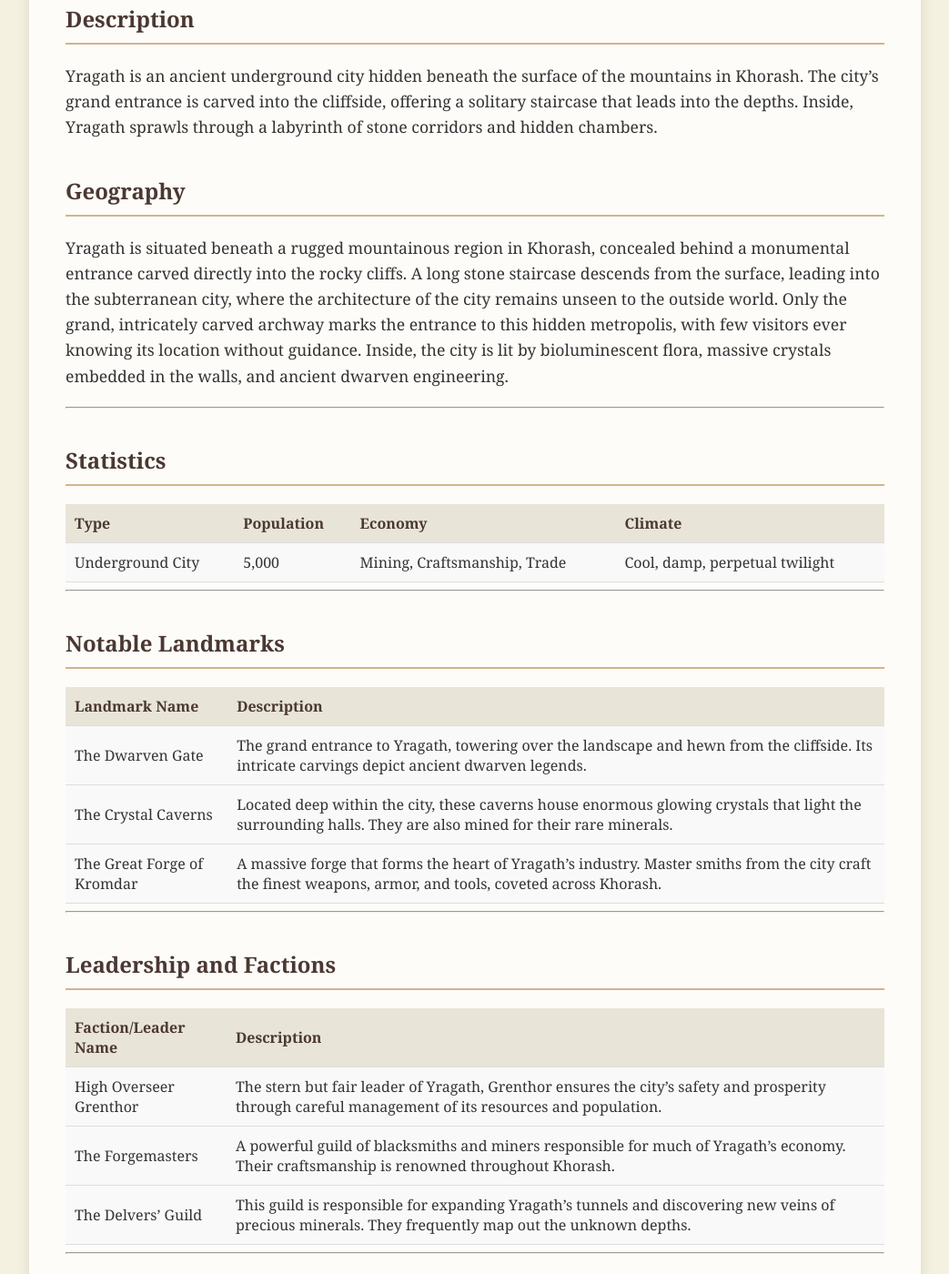
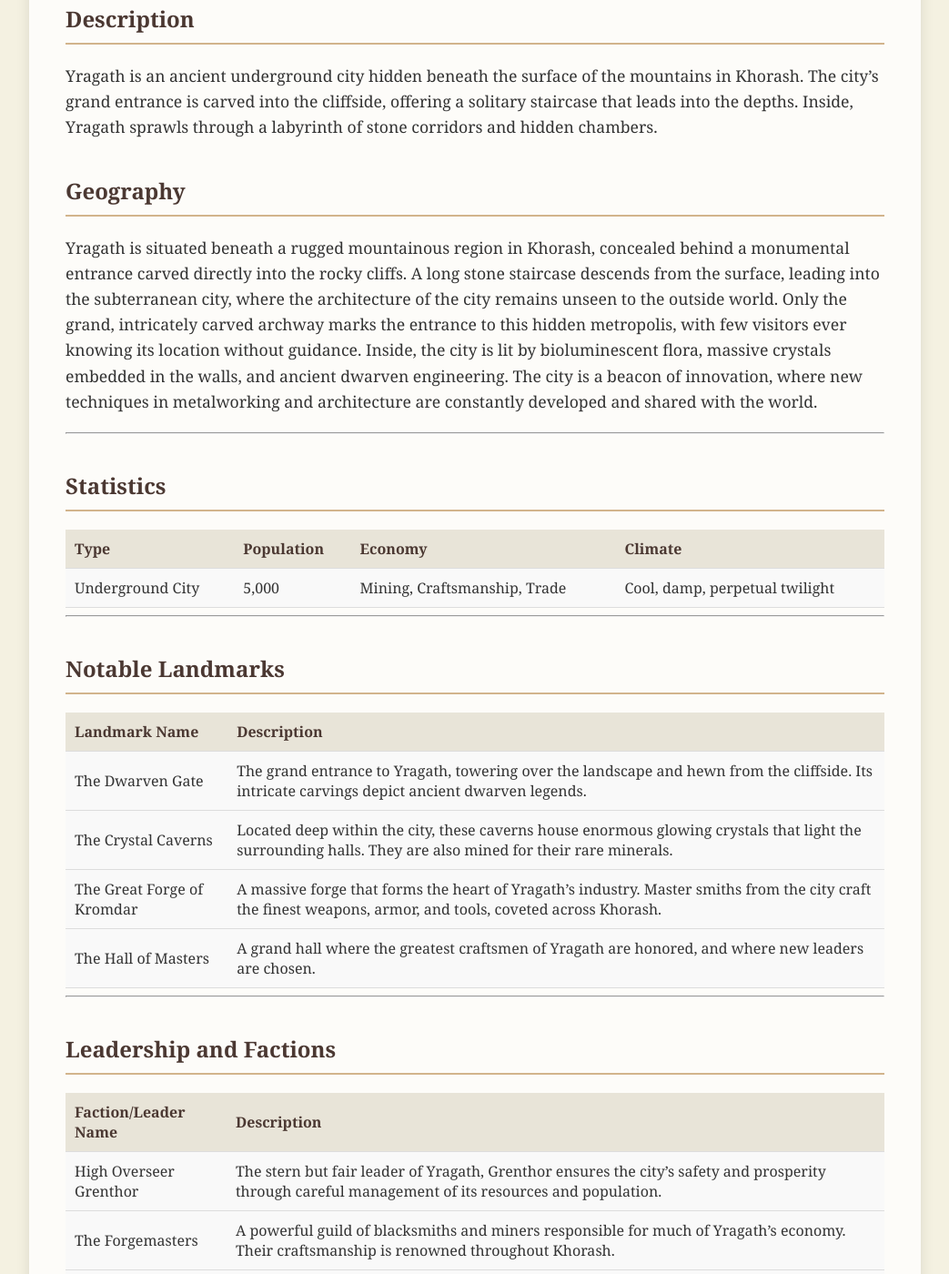
Before and after one commit to arcticblizzard/Myridia, a Jekyll site: the page built from locations/yragath.md, in a window 1280 px wide and 1400 px high, scrolled down 695 px. Shown: the whole window at 91% size, without its empty margins (118-1161 px from the left). Built offline with Jekyll 4.4.1, drawn with Linux system fonts in a browser that asks for light colours.

Commit message:
Update yragath.md

```diff
--- a/locations/yragath.md
+++ b/locations/yragath.md
@@ -11,7 +11,7 @@ description: "Yragath is an ancient underground city hidden beneath the surface
 
 ## Geography
 
-Yragath is situated beneath a rugged mountainous region in Khorash, concealed behind a monumental entrance carved directly into the rocky cliffs. A long stone staircase descends from the surface, leading into the subterranean city, where the architecture of the city remains unseen to the outside world. Only the grand, intricately carved archway marks the entrance to this hidden metropolis, with few visitors ever knowing its location without guidance. Inside, the city is lit by bioluminescent flora, massive crystals embedded in the walls, and ancient dwarven engineering.
+Yragath is situated beneath a rugged mountainous region in Khorash, concealed behind a monumental entrance carved directly into the rocky cliffs. A long stone staircase descends from the surface, leading into the subterranean city, where the architecture of the city remains unseen to the outside world. Only the grand, intricately carved archway marks the entrance to this hidden metropolis, with few visitors ever knowing its location without guidance. Inside, the city is lit by bioluminescent flora, massive crystals embedded in the walls, and ancient dwarven engineering. The city is a beacon of innovation, where new techniques in metalworking and architecture are constantly developed and shared with the world.
 
 ---
 
@@ -30,6 +30,7 @@ Yragath is situated beneath a rugged mountainous region in Khorash, concealed be
 | The Dwarven Gate              | The grand entrance to Yragath, towering over the landscape and hewn from the cliffside. Its intricate carvings depict ancient dwarven legends. |
 | The Crystal Caverns           | Located deep within the city, these caverns house enormous glowing crystals that light the surrounding halls. They are also mined for their rare minerals. |
 | The Great Forge of Kromdar    | A massive forge that forms the heart of Yragath's industry. Master smiths from the city craft the finest weapons, armor, and tools, coveted across Khorash. |
+| The Hall of Masters | A grand hall where the greatest craftsmen of Yragath are honored, and where new leaders are chosen. |
 
 ---
 
```
